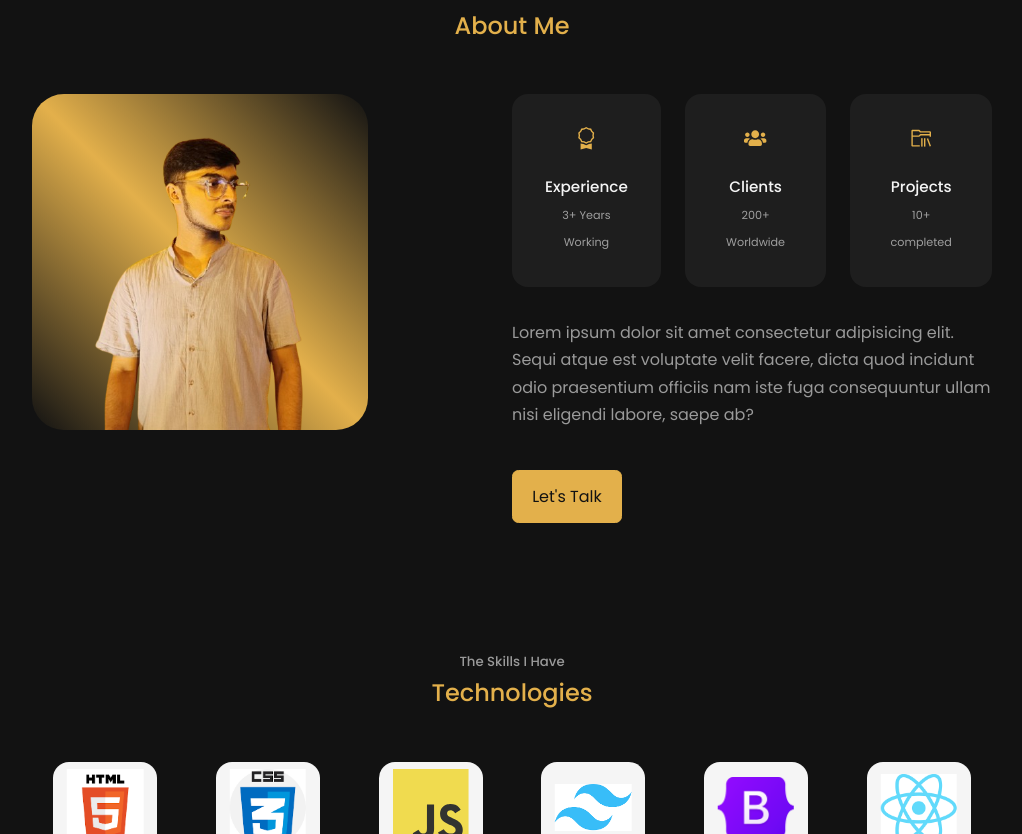
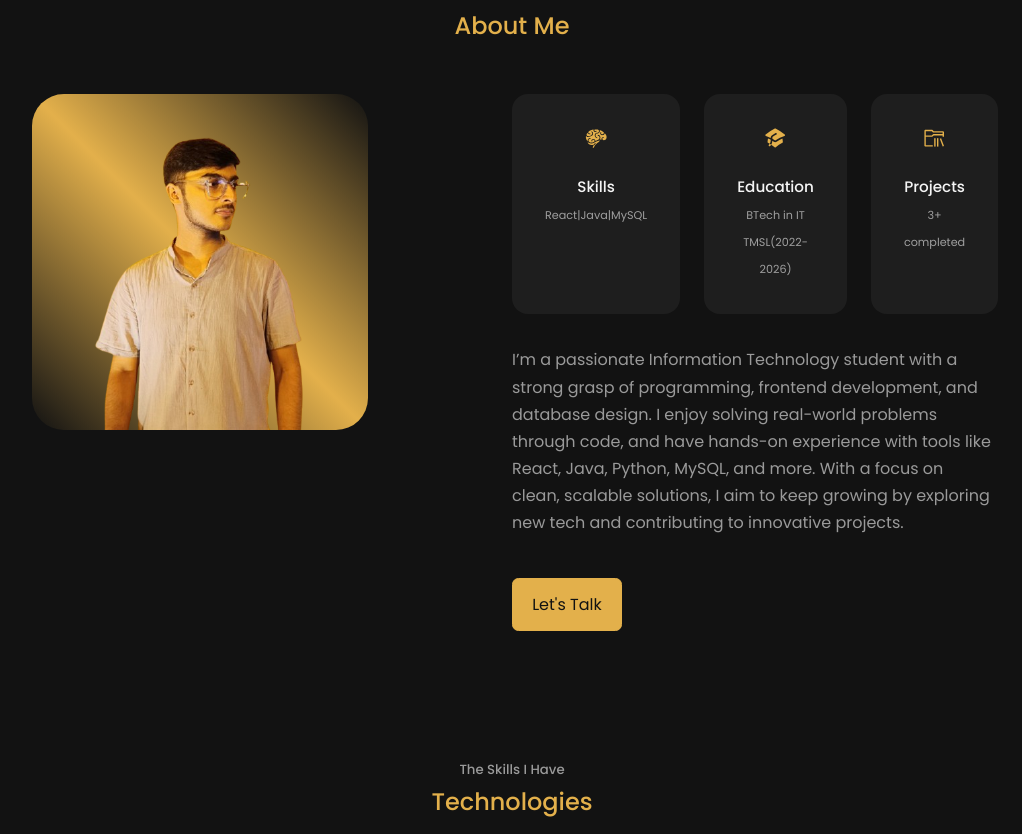
Before and after one commit to Subhadeep-sm/portfolio, a React (Vite) app: page / in a window 1280 px wide. Shown: the part 945-1779 px from the top of the page, without its empty margins (128-1150 px from the left). Built offline with nearby package versions, Linux system fonts and the light colour scheme.

Commit message:
Updated the content od about section and changed the role in header

```diff
--- a/src/components/about/About.jsx
+++ b/src/components/about/About.jsx
@@ -1,8 +1,8 @@
 import React from 'react'
 import './about.css'
 import ME from '../../assets/me-about.png'
-import { BsAward } from "react-icons/bs";
-import { FaUsers } from "react-icons/fa";
+import { GiBrain } from "react-icons/gi";
+import { HiMiniAcademicCap } from "react-icons/hi2";
 import { VscFolderLibrary } from "react-icons/vsc";
 
 
@@ -23,26 +23,32 @@ const About = () => {
         <div className="about_content">
           <div className="about_cards">
           <article className='about_card'>
-              <BsAward className='about_icon'/>
-              <h5>Experience</h5>
-              <small>3+ Years Working</small>
+              <GiBrain className='about_icon'/>
+              <h5>Skills</h5>
+              <small>React|Java|MySQL</small>
             </article>
 
             <article className='about_card'>
-              <FaUsers className='about_icon'/>
-              <h5>Clients</h5>
-              <small>200+ Worldwide</small>
+              <HiMiniAcademicCap className='about_icon'/>
+              <h5>Education</h5>
+              <small>BTech in IT</small>
+              <br></br>
+              <small>TMSL(2022-2026)</small>
             </article>
 
             <article className='about_card'>
               <VscFolderLibrary className='about_icon'/>
               <h5>Projects</h5>
-              <small>10+ completed</small>
+              <small>3+ completed</small>
             </article>
           </div>
 
           <p>
-            Lorem ipsum dolor sit amet consectetur adipisicing elit. Sequi atque est voluptate velit facere, dicta quod incidunt odio praesentium officiis nam iste fuga consequuntur ullam nisi eligendi labore, saepe ab?
+          I’m a passionate Information Technology student with a strong grasp of programming,
+          frontend development, and database design. I enjoy solving real-world problems through code,
+           and have hands-on experience with tools like React, Java, Python, MySQL, and more. With a focus on
+           clean, scalable solutions, I aim to keep growing by exploring new tech and contributing
+           to innovative projects.
           </p>
 
           <a href="#contact" className='btn btn-primary'>Let's Talk</a>
--- a/src/components/header/Header.jsx
+++ b/src/components/header/Header.jsx
@@ -10,7 +10,7 @@ const Header = () => {
       <div className="container header_container">
         <h5>Hello I'm</h5>
         <h1>Subha Deep Mishra</h1>
-        <h5 className="text-light">Frontend Developer</h5>
+        <h5 className="text-light">Software Developer</h5>
         <CTA/>
         <HeaderSocial/>
         <div className="me">
```
Also changed, not shown: 1 other file (tests, documents, lock files or other folders).
